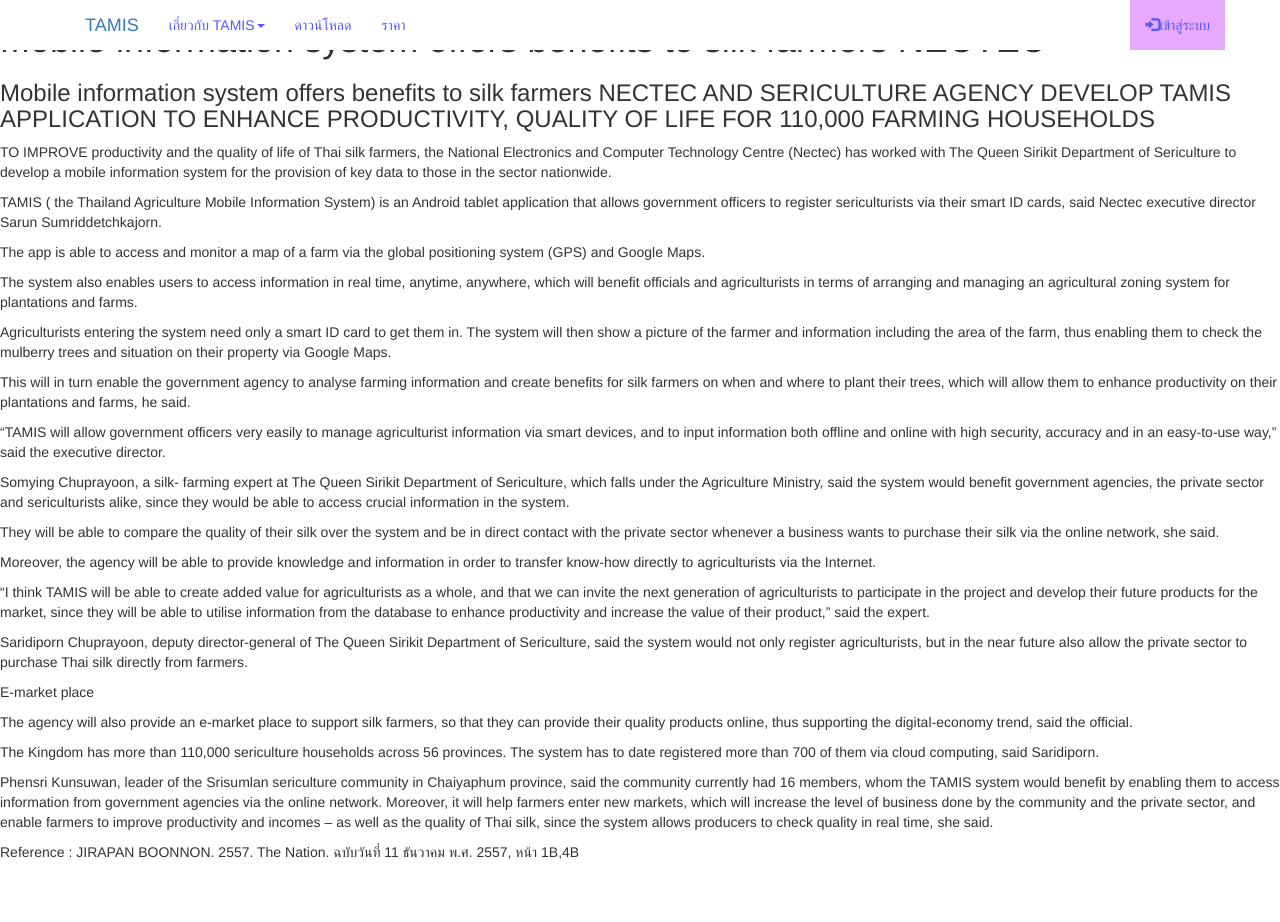
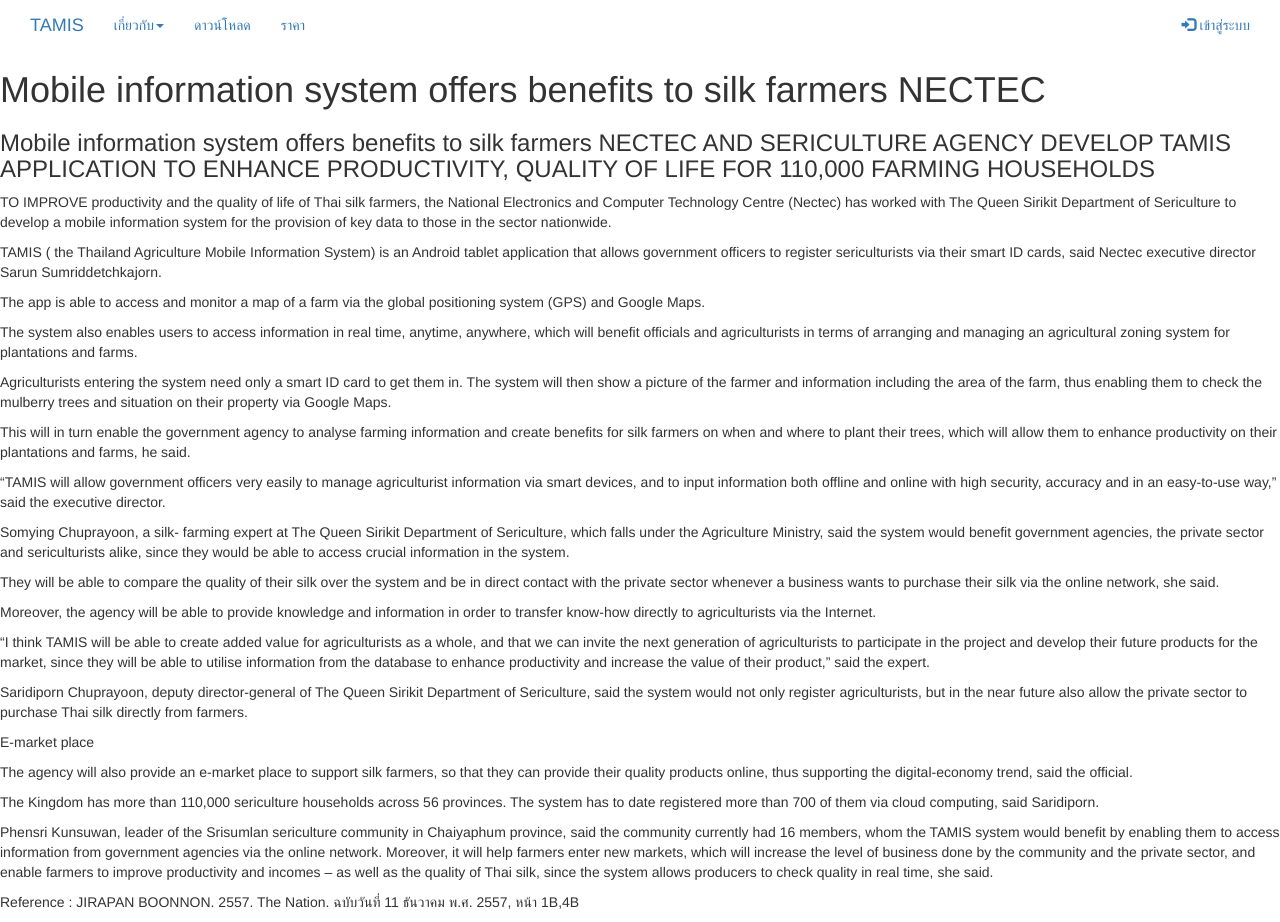
Before and after one commit to Acherrylp/Acherry.github.io, a Jekyll site: the page built from _posts/2016-10-29-news-14.md, in a window 1280 px wide and 922 px high. Built offline with Jekyll 4.4.1, drawn with Linux system fonts in a browser that asks for light colours; some of the changed lines change nothing that is shown.

Commit message:
แก้ไขส่วนหัว ใส่ nav

```diff
--- a/_posts/2016-10-29-news-14.md
+++ b/_posts/2016-10-29-news-14.md
@@ -1,11 +1,13 @@
 ---
   title: TAMIS
-  date: 2016-10-29 +0700
+  date: 2014-12-15 +0700
   categories: News
   description: News14
   author: Me
-  layout: default-new
+  layout: default-new2
 ---
+{% include header2.html %}
+
 # Mobile information system offers benefits to silk farmers NECTEC
 
 ### Mobile information system offers benefits to silk farmers NECTEC AND SERICULTURE AGENCY DEVELOP TAMIS APPLICATION TO ENHANCE PRODUCTIVITY, QUALITY OF LIFE FOR 110,000 FARMING HOUSEHOLDS
```
